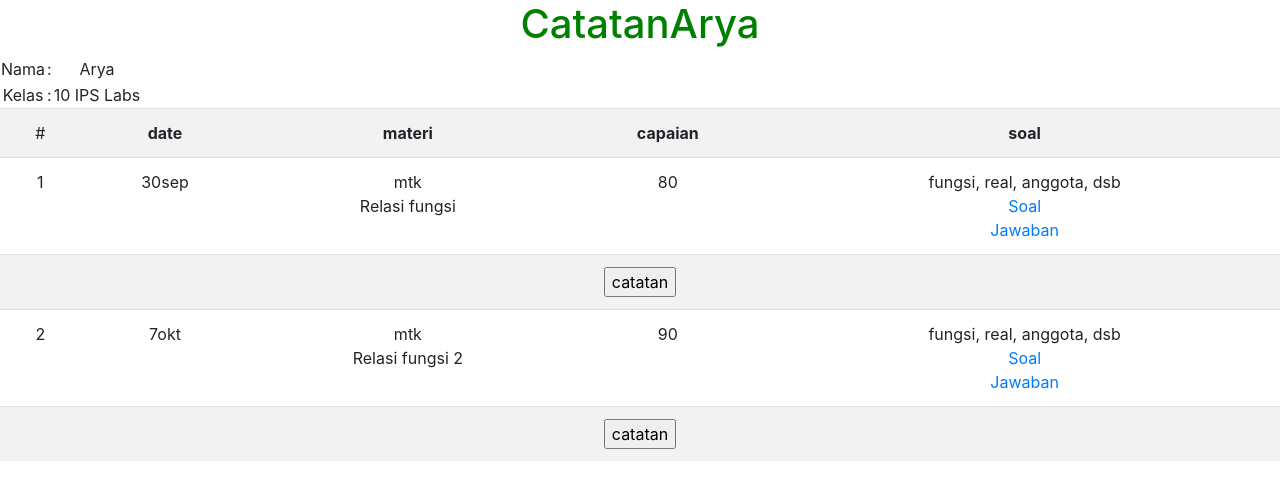
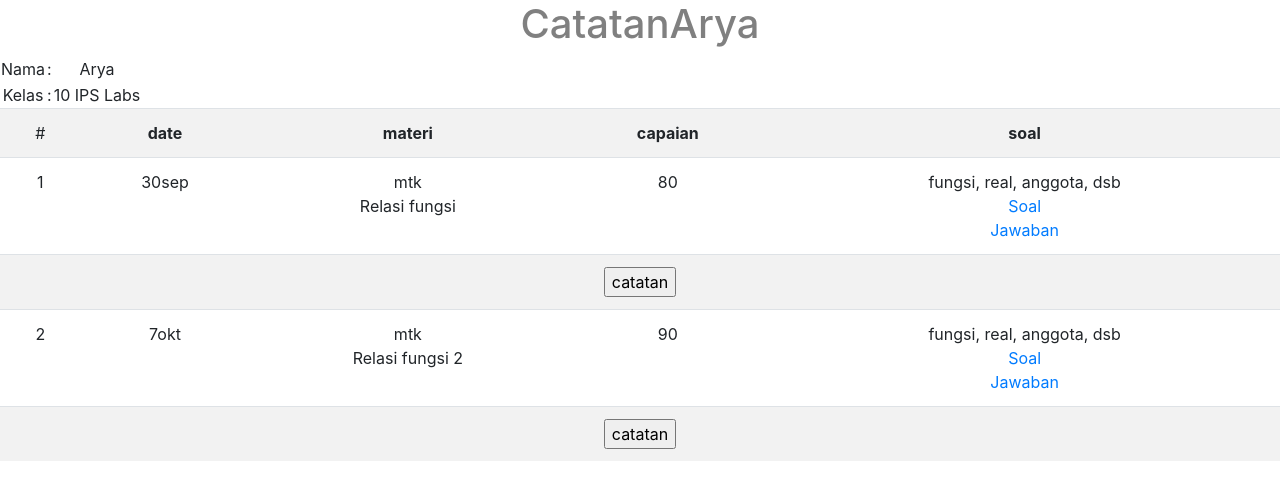
Before and after one commit to arifstwan/arifstwan.github.io, a plain HTML site: page lesarya/index.html in a window 1280 px wide. Drawn offline with nearby package versions, Linux system fonts and the light colour scheme.

Commit message:
Update index.html

```diff
--- a/lesarya/index.html
+++ b/lesarya/index.html
@@ -17,7 +17,7 @@
 </head>
 <body style = "text-align:center;">
 
-	<h1 style = "color:green;">
+	<h1 style = "color:gray;">
 		CatatanArya
 	</h1>
 <script src="https://code.jquery.com/jquery-3.3.1.slim.min.js" integrity="sha384-q8i/X+965DzO0rT7abK41JStQIAqVgRVzpbzo5smXKp4YfRvH+8abtTE1Pi6jizo" crossorigin="anonymous"></script>
```
